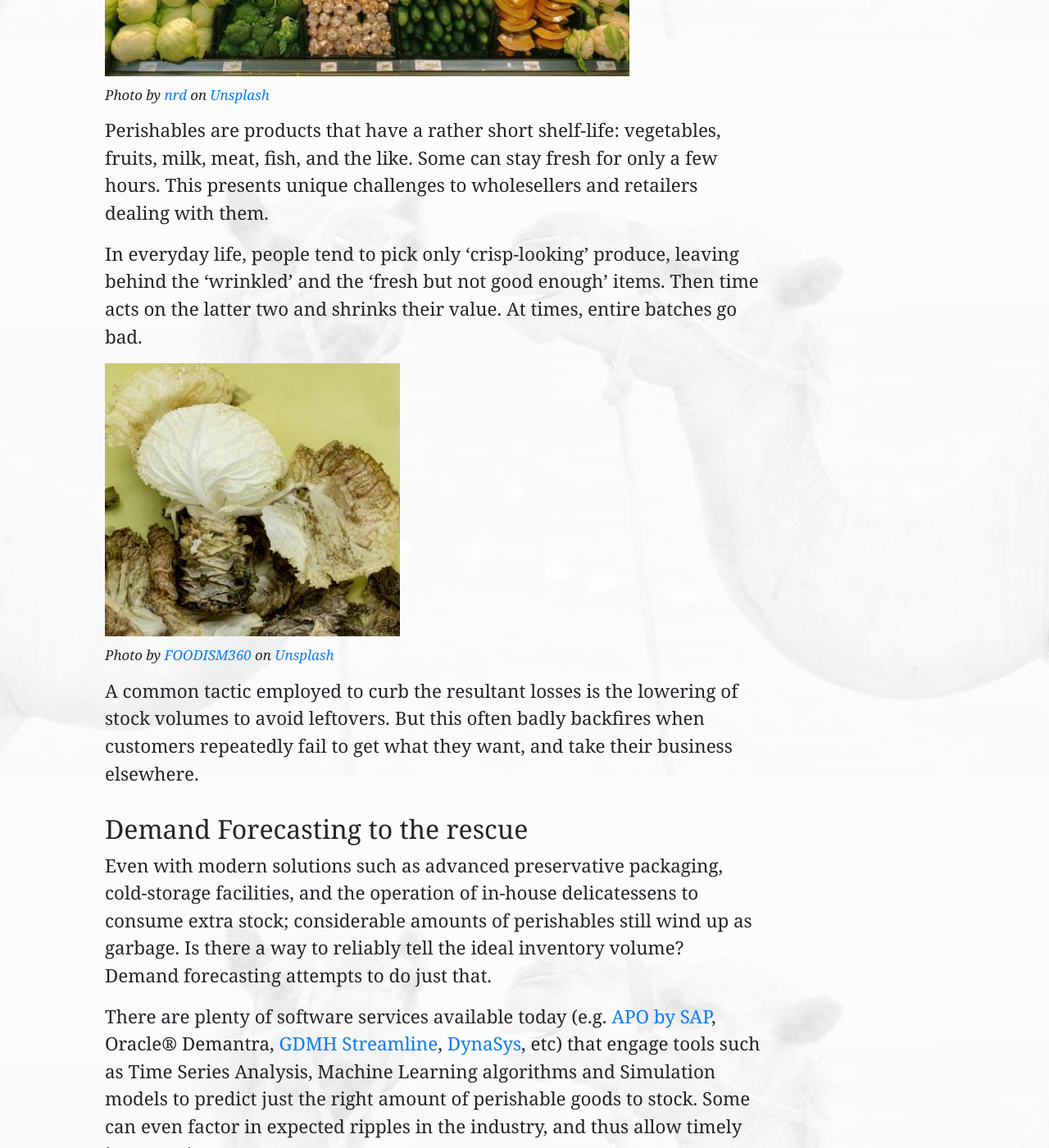
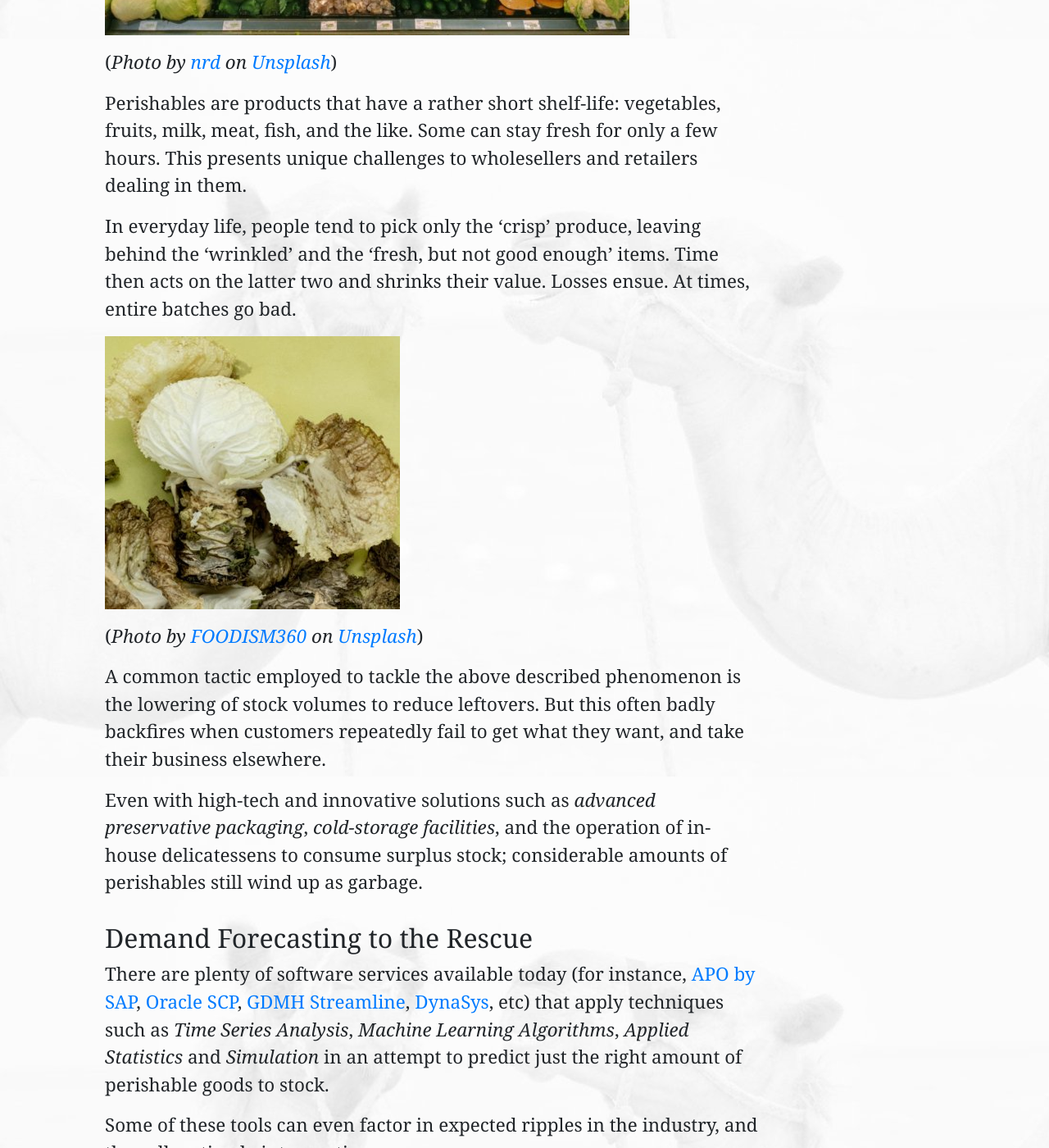
Before and after one commit to Tim-Abwao/tim-abwao.github.io, a Jekyll site: the page built from _posts/2019-08-26-Demand-Forecasting-For-Perishables.md, in a window 1280 px wide and 1400 px high, scrolled down 853 px. Shown: the whole window at 82% size. Built offline with Jekyll 4.4.1, drawn with Linux system fonts in a browser that asks for light colours; some of the changed text lies outside the part shown.

Commit message:
Updating 'demand forecasting' article

```diff
--- a/_posts/2019-08-26-Demand-Forecasting-For-Perishables.md
+++ b/_posts/2019-08-26-Demand-Forecasting-For-Perishables.md
@@ -1,30 +1,46 @@
 ---
 layout: post
 author: Abwao
-last_modified_at: 2020-04-21T12:48:00+03:00
+last_modified_at: 2020-07-07T13:27:00+03:00
 ---
-[Demand forecasting](https://en.wikipedia.org/wiki/Demand_forecasting) could be described as the use of [predictive analytics](https://en.wikipedia.org/wiki/Predictive_analytics) to determine the **expected demand** for products or services.
+[Demand forecasting][1] could be described as the use of [predictive analytics][2] to estimate the **expected demand** for goods and services. It is mostly applied in industries with **volatile products** to minimise, or potentially **eliminate losses**.
 
-It is mostly applied in industries with **volatile products**, and has the potential to minimise or even completely **eliminate losses** resulting from spoilt items.
+## Perishables & Their Problems
 
-## Perishables and their problems
+![Fresh produce][3]
 
-![Perishable products photo](/assets/images/articles/produce.jpg)<br>
-<sub>*Photo by [nrd](https://unsplash.com/@nicotitto?utm_source=unsplash&utm_medium=referral&utm_content=creditCopyText) on [Unsplash](https://unsplash.com/s/photos/groceries?utm_source=unsplash&utm_medium=referral&utm_content=creditCopyText)*</sub>
+(*Photo by [nrd][4] on [Unsplash][5]*)
 
-Perishables are products that have a rather short shelf-life: vegetables, fruits, milk, meat, fish, and the like. Some can stay fresh for only a few hours. This presents unique challenges to wholesellers and retailers dealing with them.
+Perishables are products that have a rather short shelf-life: vegetables, fruits, milk, meat, fish, and the like. Some can stay fresh for only a few hours. This presents unique challenges to wholesellers and retailers dealing in them.
 
-In everyday life, people tend to pick only 'crisp-looking' produce, leaving behind the 'wrinkled' and the 'fresh but not good enough' items. Then time acts on the latter two and shrinks their value. At times, entire batches go bad.
+In everyday life, people tend to pick only the 'crisp' produce, leaving behind the 'wrinkled' and the 'fresh, but not good enough' items. Time then acts on the latter two and shrinks their value. Losses ensue. At times, entire batches go bad.
 
-![](/assets/images/articles/badproduce.jpg)<br>
-<sub>*Photo by [FOODISM360](https://unsplash.com/@foodism360) on [Unsplash](https://unsplash.com/s/photos/rotten-vegetables?utm_source=unsplash&utm_medium=referral&utm_content=creditCopyText)*</sub>
+![Rotting produce][6]
 
-A common tactic employed to curb the resultant losses is the lowering of stock volumes to avoid leftovers. But this often badly backfires when customers repeatedly fail to get what they want, and take their business elsewhere.
+(*Photo by [FOODISM360][7] on [Unsplash][8]*)
 
-## Demand Forecasting to the rescue
+A common tactic employed to tackle the above described phenomenon is the lowering of stock volumes to reduce leftovers. But this often badly backfires when customers repeatedly fail to get what they want, and take their business elsewhere.
 
-Even with modern solutions such as advanced preservative packaging, cold-storage facilities, and the operation of in-house delicatessens to consume extra stock; considerable amounts of perishables still wind up as garbage. Is there a way to reliably tell the ideal inventory volume? Demand forecasting attempts to do just that.
+Even with high-tech and innovative solutions such as *advanced preservative packaging*, *cold-storage facilities*, and the operation of in-house delicatessens to consume surplus stock; considerable amounts of perishables still wind up as garbage.
 
-There are plenty of software services available today (e.g. [APO by SAP](https://blogs.sap.com/2015/09/27/sap-apo-general-overview/), Oracle® Demantra, [GDMH Streamline](https://gmdhsoftware.com/demand-planning-software?utm_source=capterra), [DynaSys](https://www.dys.com/demand-planning), etc) that engage tools such as Time Series Analysis, Machine Learning algorithms and Simulation models to predict just the right amount of perishable goods to stock. Some can even factor in expected ripples in the industry, and thus allow timely intervention.
+## Demand Forecasting to the Rescue
 
-If you'd like a case study of Demand Forecasting in action to optimise stocking, [this Kaggle competition](https://www.kaggle.com/c/favorita-grocery-sales-forecasting) might be a great place to start.
+There are plenty of software services available today (for instance, [APO by SAP][9], [Oracle SCP][10], [GDMH Streamline][11], [DynaSys][12], etc) that apply techniques such as *Time Series Analysis*, *Machine Learning Algorithms*, *Applied Statistics* and *Simulation* in an attempt to predict just the right amount of perishable goods to stock.
+
+Some of these tools can even factor in expected ripples in the industry, and thus allow timely intervention.
+
+If you'd like a case study of Demand Forecasting in action to optimise stocking, [this Kaggle competition][13] might be a great place to start.
+
+[1]: https://en.wikipedia.org/wiki/Demand_forecasting
+[2]: https://en.wikipedia.org/wiki/Predictive_analytics
+[3]: /assets/images/articles/produce.jpg "Fresh produce"
+[4]: https://unsplash.com/@nicotitto
+[5]: https://unsplash.com/photos/D6Tu_L3chLE
+[6]: /assets/images/articles/badproduce.jpg "Produce gradually going bad"
+[7]: https://unsplash.com/@foodism360
+[8]: https://unsplash.com/photos/zwxLqNMsFQk
+[9]: https://blogs.sap.com/2015/09/27/sap-apo-general-overview/
+[10]: https://www.oracle.com/applications/supply-chain-management/supply-chain-planning/ "Oracle Supply Chain Planning"
+[11]: https://gmdhsoftware.com/demand-planning-software
+[12]: https://www.dys.com/demand-planning
+[13]: https://www.kaggle.com/c/favorita-grocery-sales-forecasting
```
